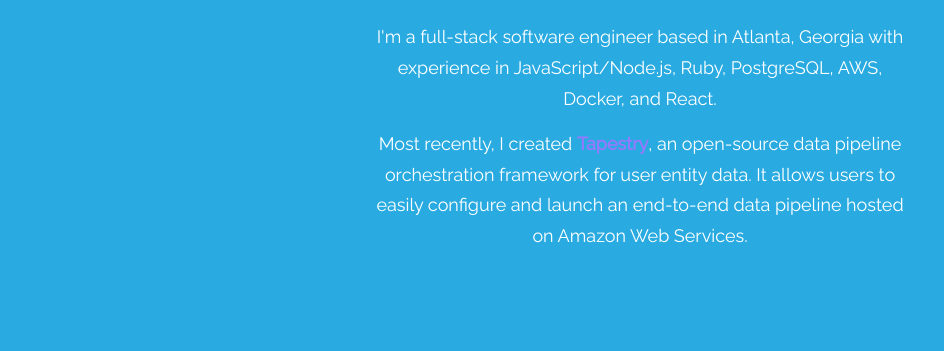
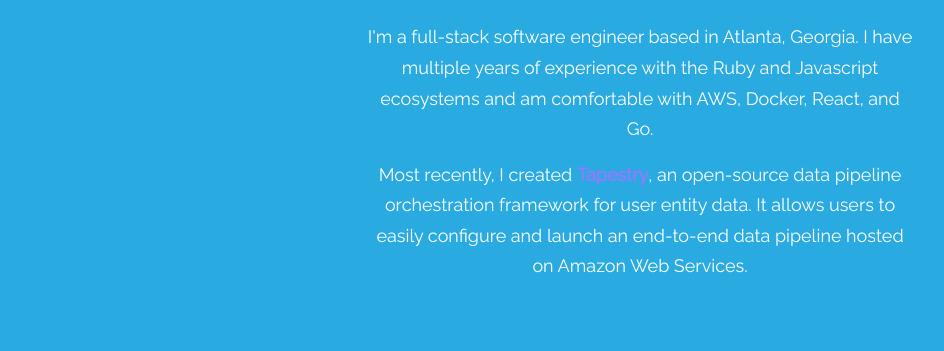
Before and after one commit to leahgarrison/LeahGarrison.github.io, a plain HTML site: page index.html in a window 1280 px wide. Shown: the part 449-800 px from the top of the page, without its empty margins (0-944 px from the left). Drawn offline with Linux system fonts and the light colour scheme; a web font is replaced by a local one.

Commit message:
updated index.html intro paragraph

```diff
--- a/index.html
+++ b/index.html
@@ -78,7 +78,7 @@
         />
         <h2 id="name">Leah Garrison</h2>
         <p class = "tapestry-white">
-          I'm a full-stack software engineer based in Atlanta, Georgia with experience in JavaScript/Node.js, Ruby, PostgreSQL, AWS, Docker, and React.
+          I'm a full-stack software engineer based in Atlanta, Georgia. I have multiple years of experience with the Ruby and Javascript ecosystems and am comfortable with AWS, Docker, React, and Go.
         </p>
 
         <p class="tapestry-white">
```
